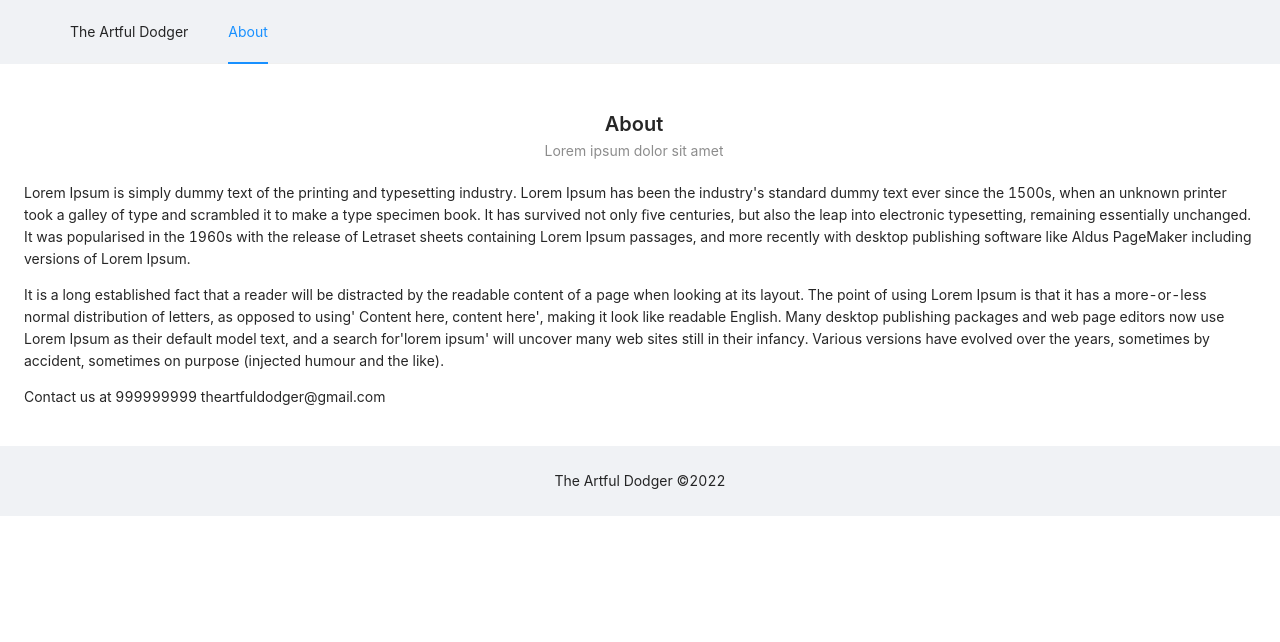
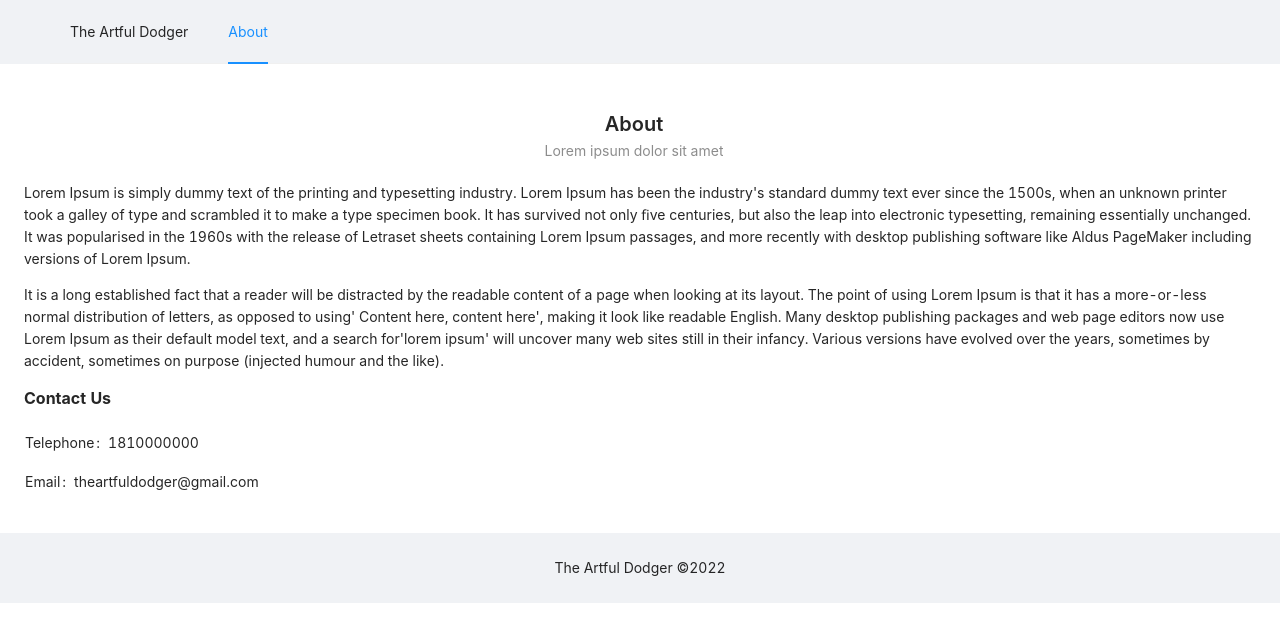
Before and after one commit to punchagan/artful-dodger, a Next.js app: page /about in a window 1280 px wide. Shown: the top 642 px of the page. Built offline with nearby package versions, Linux system fonts and the light colour scheme.

Commit message:
Change contact us section to a description list

```diff
--- a/pages/about.js
+++ b/pages/about.js
@@ -1,6 +1,6 @@
 import Head from "next/head";
 import BaseLayout from "../components/layout";
-import { PageHeader } from "antd";
+import { PageHeader, Descriptions } from "antd";
 
 export default function About() {
   return (
@@ -26,7 +26,10 @@ export default function About() {
         sometimes by accident, sometimes on purpose (injected humour and the like).
       </p>
 
-      <p>Contact us at 999999999 theartfuldodger@gmail.com</p>
+      <Descriptions title="Contact Us" column={1}>
+        <Descriptions.Item label="Telephone">1810000000</Descriptions.Item>
+        <Descriptions.Item label="Email">theartfuldodger@gmail.com</Descriptions.Item>
+      </Descriptions>
     </BaseLayout>
   );
 }
```
